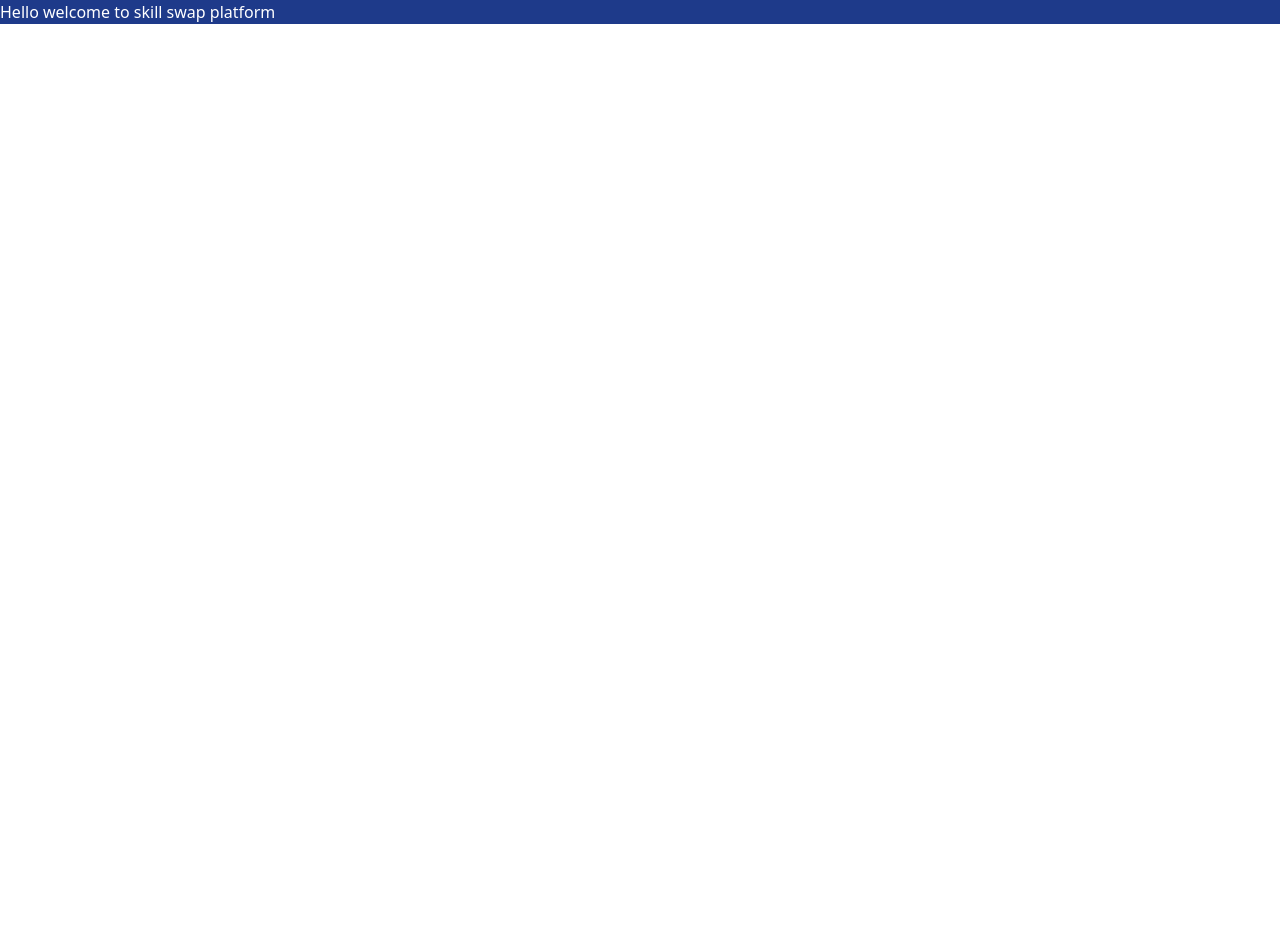
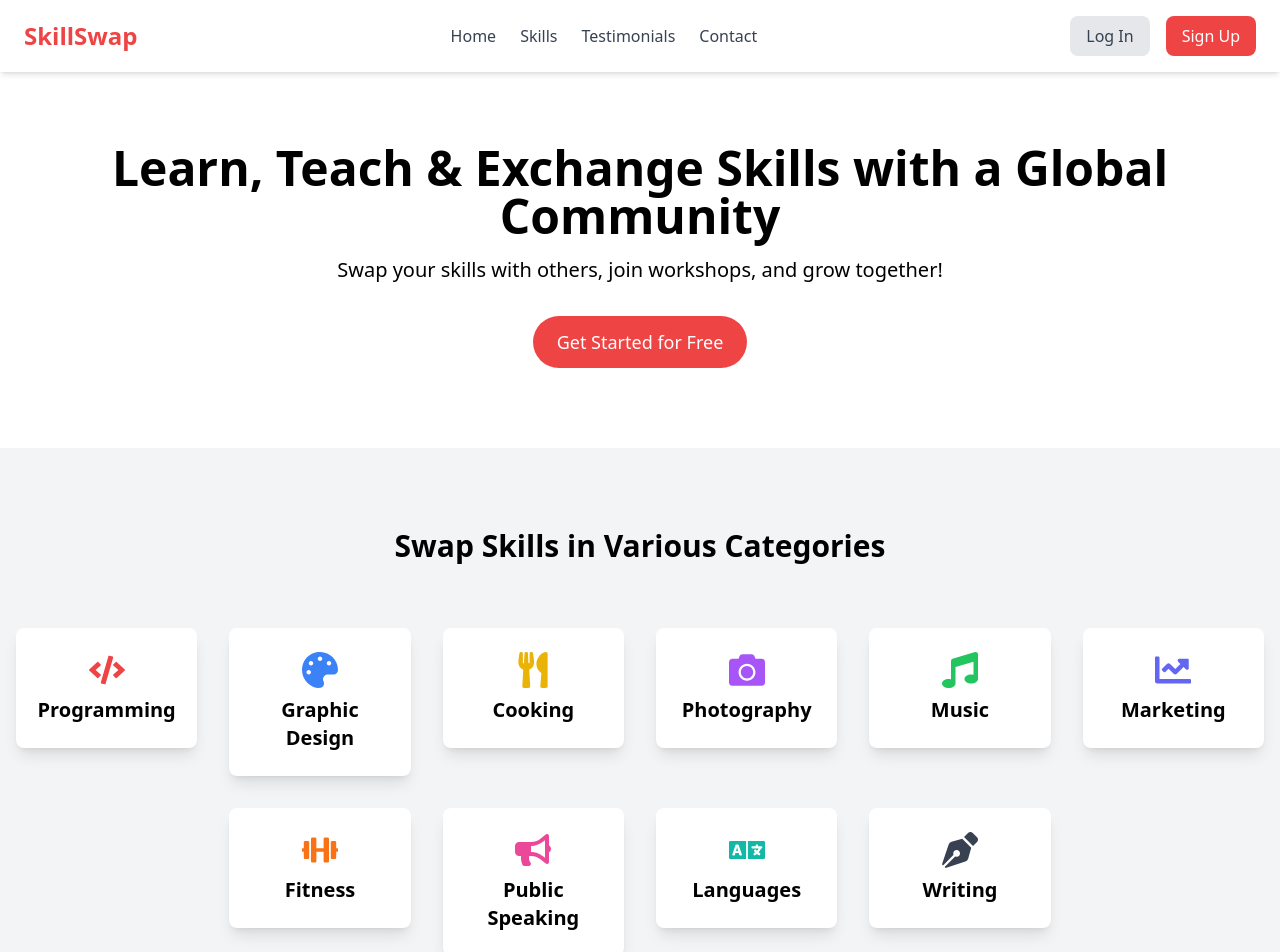
Before and after one commit to Shoaibali12/skill_swap_platform, a React (Vite) app in the folder frontend/: page / in a window 1280 px wide. Shown: the top 952 px of the page. Before the commit the page ends 800 px from the top, so only its background shows below. Built offline with nearby package versions, Linux system fonts and the light colour scheme.

Commit message:
create landingpage

```diff
--- a/frontend/package.json
+++ b/frontend/package.json
@@ -11,7 +11,9 @@
   },
   "dependencies": {
     "react": "^19.0.0",
-    "react-dom": "^19.0.0"
+    "react-dom": "^19.0.0",
+    "react-icons": "^5.5.0",
+    "react-router-dom": "^7.3.0"
   },
   "devDependencies": {
     "@eslint/js": "^9.21.0",
--- a/frontend/src/App.jsx
+++ b/frontend/src/App.jsx
@@ -1,9 +1,10 @@
+import React from "react";
+import LandingPage from "./pages/landingPage";
+
 function App() {
   return (
     <div>
-      <h1 className=" bg-blue-900 text-white">
-        Hello welcome to skill swap platform
-      </h1>
+      <LandingPage />
     </div>
   );
 }
--- /dev/null
+++ b/frontend/src/components/FeatureSection.jsx
@@ -0,0 +1,70 @@
+import {
+  FaCode,
+  FaPalette,
+  FaUtensils,
+  FaCamera,
+  FaMusic,
+  FaBullhorn,
+  FaDumbbell,
+  FaLanguage,
+  FaPenNib,
+  FaChartLine,
+} from "react-icons/fa";
+
+const skills = [
+  { name: "Programming", icon: <FaCode className="text-4xl text-red-500" /> },
+  {
+    name: "Graphic Design",
+    icon: <FaPalette className="text-4xl text-blue-500" />,
+  },
+  {
+    name: "Cooking",
+    icon: <FaUtensils className="text-4xl text-yellow-500" />,
+  },
+  {
+    name: "Photography",
+    icon: <FaCamera className="text-4xl text-purple-500" />,
+  },
+  { name: "Music", icon: <FaMusic className="text-4xl text-green-500" /> },
+  {
+    name: "Marketing",
+    icon: <FaChartLine className="text-4xl text-indigo-500" />,
+  },
+  {
+    name: "Fitness",
+    icon: <FaDumbbell className="text-4xl text-orange-500" />,
+  },
+  {
+    name: "Public Speaking",
+    icon: <FaBullhorn className="text-4xl text-pink-500" />,
+  },
+  {
+    name: "Languages",
+    icon: <FaLanguage className="text-4xl text-teal-500" />,
+  },
+  { name: "Writing", icon: <FaPenNib className="text-4xl text-gray-700" /> },
+];
+
+const FeaturesSection = () => {
+  return (
+    <section id="skills" className="py-20">
+      <div className="container mx-auto text-center">
+        <h2 className="text-3xl font-bold mb-12">
+          Swap Skills in Various Categories
+        </h2>
+        <div className="flex flex-wrap justify-center">
+          {skills.map((skill, index) => (
+            <div key={index} className="w-1/2 md:w-1/4 lg:w-1/6 p-4">
+              <div className="bg-white p-6 rounded-lg shadow-lg flex flex-col items-center">
+                {skill.icon}
+                <h3 className="text-xl font-semibold mt-2">{skill.name}</h3>
+              </div>
+            </div>
+          ))}
+        </div>
+      </div>
+    </section>
+  );
+};
+
+export default FeaturesSection;
--- /dev/null
+++ b/frontend/src/components/Navbar.jsx
@@ -0,0 +1,90 @@
+import React, { useState } from "react";
+
+const Navbar = () => {
+  const [isOpen, setIsOpen] = useState(false);
+
+  return (
+    <nav className="bg-white shadow-md fixed w-full top-0 left-0 z-10">
+      <div className="container mx-auto px-6 py-4 flex justify-between items-center">
+        {/* Logo */}
+        <a href="/" className="text-2xl font-bold text-red-500">
+          SkillSwap
+        </a>
+
+        {/* Desktop Menu */}
+        <div className="hidden md:flex space-x-6">
+          <a href="#home" className="text-gray-700 hover:text-red-500">
+            Home
+          </a>
+          <a href="#skills" className="text-gray-700 hover:text-red-500">
+            Skills
+          </a>
+          <a href="#testimonials" className="text-gray-700 hover:text-red-500">
+            Testimonials
+          </a>
+          <a href="#contact" className="text-gray-700 hover:text-red-500">
+            Contact
+          </a>
+        </div>
+
+        {/* Buttons */}
+        <div className="hidden md:flex space-x-4">
+          <button className="bg-gray-200 px-4 py-2 rounded-lg text-gray-700 hover:bg-gray-300">
+            Log In
+          </button>
+          <button className="bg-red-500 text-white px-4 py-2 rounded-lg hover:bg-red-600">
+            Sign Up
+          </button>
+        </div>
+
+        {/* Mobile Menu Button */}
+        <button
+          className="md:hidden text-gray-700 focus:outline-none"
+          onClick={() => setIsOpen(!isOpen)}
+        >
+          {isOpen ? "✖" : "☰"}
+        </button>
+      </div>
+
+      {/* Mobile Menu */}
+      {isOpen && (
+        <div className="md:hidden bg-white shadow-md px-6 py-4">
+          <a
+            href="#home"
+            className="block py-2 text-gray-700 hover:text-red-500"
+          >
+            Home
+          </a>
+          <a
+            href="#skills"
+            className="block py-2 text-gray-700 hover:text-red-500"
+          >
+            Skills
+          </a>
+          <a
+            href="#testimonials"
+            className="block py-2 text-gray-700 hover:text-red-500"
+          >
+            Testimonials
+          </a>
+          <a
+            href="#contact"
+            className="block py-2 text-gray-700 hover:text-red-500"
+          >
+            Contact
+          </a>
+          <div className="mt-4">
+            <button className="w-full bg-gray-200 px-4 py-2 rounded-lg text-gray-700 hover:bg-gray-300">
+              Log In
+            </button>
+            <button className="w-full mt-2 bg-red-500 text-white px-4 py-2 rounded-lg hover:bg-red-600">
+              Sign Up
+            </button>
+          </div>
+        </div>
+      )}
+    </nav>
+  );
+};
+
+export default Navbar;
--- /dev/null
+++ b/frontend/src/pages/landingPage.jsx
@@ -0,0 +1,63 @@
+import React from "react";
+import Navbar from "../components/Navbar";
+import FeaturesSection from "../components/FeatureSection";
+
+const testimonials = [
+  { name: "Alex", quote: "I learned web development in just 3 months!" },
+  { name: "Sophia", quote: "Taught Spanish and learned guitar in return!" },
+  { name: "Jake", quote: "SkillSwap helped me become a full-time designer!" },
+];
+
+const LandingPage = () => {
+  return (
+    <div className="bg-gray-100">
+      {/* Navbar */}
+      <Navbar />
+
+      {/* Hero Section */}
+      <section id="home" className="bg-white py-20 mt-16 text-center">
+        <h1 className="text-5xl font-bold mb-4">
+          Learn, Teach & Exchange Skills with a Global Community
+        </h1>
+        <p className="text-xl mb-8">
+          Swap your skills with others, join workshops, and grow together!
+        </p>
+        <button className="bg-red-500 text-white px-6 py-3 rounded-full text-lg hover:bg-red-600 transition">
+          Get Started for Free
+        </button>
+      </section>
+
+      {/* Features Section (Now in a separate component) */}
+      <FeaturesSection />
+
+      {/* Testimonials Section */}
+      <section id="testimonials" className="bg-white py-20">
+        <div className="container mx-auto text-center">
+          <h2 className="text-3xl font-bold mb-12">What Our Users Say</h2>
+          <div className="flex flex-wrap justify-center">
+            {testimonials.map((user, index) => (
+              <div key={index} className="w-full md:w-1/3 p-4">
+                <div className="bg-gray-100 p-6 rounded-lg shadow-lg">
+                  <p className="italic mb-4">"{user.quote}"</p>
+                  <h3 className="text-xl font-semibold">{user.name}</h3>
+                </div>
+              </div>
+            ))}
+          </div>
+        </div>
+      </section>
+
+      {/* Call to Action */}
+      <section id="contact" className="bg-red-500 py-20 text-center">
+        <h2 className="text-3xl font-bold text-white mb-4">
+          Ready to Start Swapping Skills?
+        </h2>
+        <button className="bg-white text-red-500 px-6 py-3 rounded-full text-lg hover:bg-gray-200 transition">
+          Join Now
+        </button>
+      </section>
+    </div>
+  );
+};
+
+export default LandingPage;
```
Also changed, not shown: 1 other file (tests, documents, lock files or other folders).
